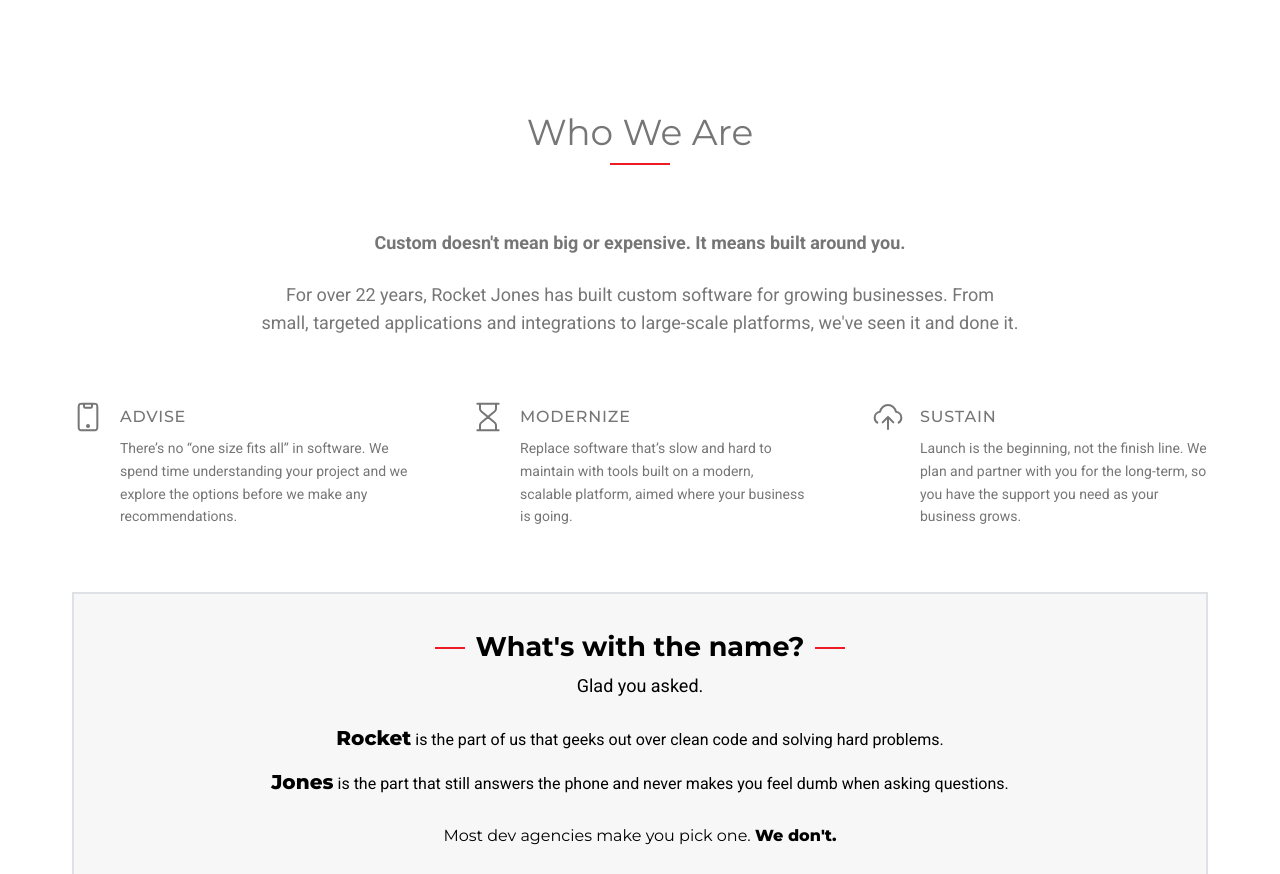
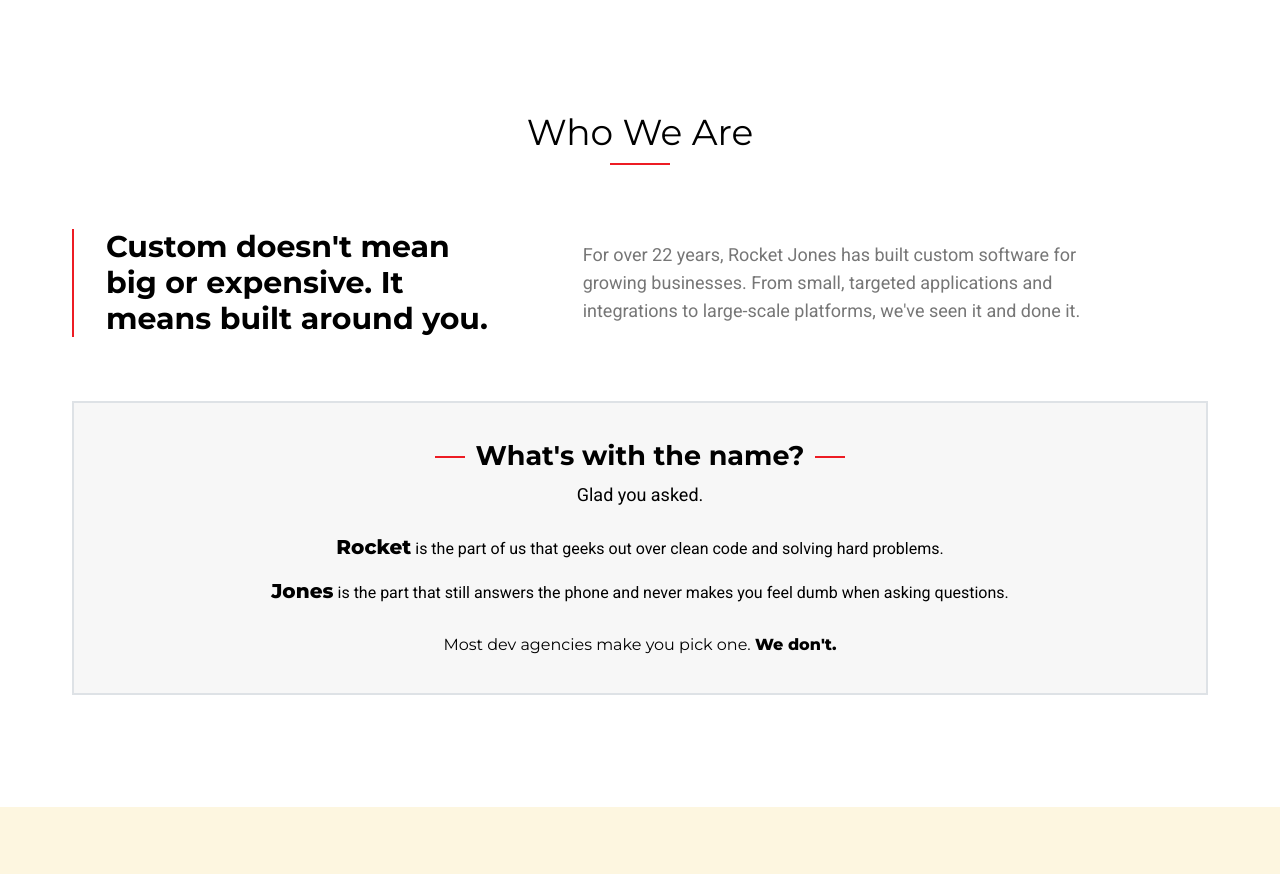
Before and after one commit to rocketjonesinteractive/rocketjones-com, a Next.js app: page / in a window 1280 px wide. Shown: the part 1285-2159 px from the top of the page. Built offline with nearby package versions, Linux system fonts and the light colour scheme.

Commit message:
refactor: remove AboutTile component and restructure About section layout with new Intro component

```diff
--- a/src/components/ui/organisms/About/About.tsx
+++ b/src/components/ui/organisms/About/About.tsx
@@ -1,51 +1,38 @@
 import { Section } from '@/components/ui/atoms/Section/Section';
 import { SectionHeading } from '../../molecules/SectionHeading/SectionHeading';
-import { ReactNode } from 'react';
-import Hourglass from '@/../public/img/icons/hourglass.svg';
-import Phone from '@/../public/img/icons/phone.svg';
-import UploadCloud from '@/../public/img/icons/upload-cloud.svg';
 import { AnimateOnScrollDiv } from '@/components/ui/molecules/AnimateOnScrollDiv/AnimateOnScroll';
-import { addDelay, animationVariants } from '@/utils/animations';
+import { animationVariants } from '@/utils/animations';
 
 export const About = () => {
   return (
     <Section id={'about'}>
-      <SectionHeading caption={''} title={<>Who We Are</>} titleClassName={'text-grey'} />
-      <div className="mx-auto mb-6 max-w-3xl px-4 text-center text-base font-bold leading-relaxed [text-wrap:balance] md:text-lg">
-        Custom doesn&apos;t mean big or expensive. It means built around you.
-      </div>
-      <div className="mx-auto mb-16 max-w-5xl px-4 text-center text-base leading-relaxed [text-wrap:balance] md:text-lg">
-        For over 22 years, Rocket Jones has built custom software for growing businesses. From small, targeted
-        applications and integrations to large-scale platforms, we&apos;ve seen it and done it.
-      </div>
-      <div className="mx-4 grid grid-cols-1 items-start justify-center gap-8 md:mx-8 md:gap-16 lg:grid-cols-3">
-        <AboutTile
-          title={'Advise'}
-          description={
-            'There’s no “one size fits all” in software. We spend time understanding your project and we explore the options before we make any recommendations.'
-          }
-          icon={<Phone />}
-          animDelay={0}
-        />
-        <AboutTile
-          title={'Modernize'}
-          description={
-            'Replace software that’s slow and hard to maintain with tools built on a modern, scalable platform, aimed where your business is going.'
-          }
-          icon={<Hourglass />}
-          animDelay={0.2}
-        />
-        <AboutTile
-          title={'Sustain'}
-          description={
-            'Launch is the beginning, not the finish line. We plan and partner with you for the long-term, so you have the support you need as your business grows.'
-          }
-          icon={<UploadCloud />}
-          animDelay={0.4}
-        />
-      </div>
+      <SectionHeading caption={''} title={<>Who We Are</>} />
+      <Intro />
       <NameStory />
     </Section>
+  );
+};
+
+const Intro = () => {
+  return (
+    <div className="grid w-full items-center gap-8 px-4 md:px-8 lg:grid-cols-[5fr_7fr] lg:gap-16">
+      <AnimateOnScrollDiv variants={animationVariants.fadeInLeft}>
+        <div
+          className={
+            'border-b-2 border-red pb-6 text-center font-heading text-2xl font-bold leading-tight text-black ' +
+            '[text-wrap:balance] md:text-3xl lg:border-b-0 lg:border-l-2 lg:pb-0 lg:pl-8 lg:text-left'
+          }
+        >
+          Custom doesn&apos;t mean big or expensive. It means built around you.
+        </div>
+      </AnimateOnScrollDiv>
+      <AnimateOnScrollDiv variants={animationVariants.fadeInRight}>
+        <div className={'text-center text-base leading-relaxed [text-wrap:balance] md:text-lg lg:text-left'}>
+          For over 22 years, Rocket Jones has built custom software for growing businesses. From small, targeted
+          applications and integrations to large-scale platforms, we&apos;ve seen it and done it.
+        </div>
+      </AnimateOnScrollDiv>
+    </div>
   );
 };
 
@@ -92,27 +79,3 @@
     </div>
   );
 };
-
-const AboutTile = ({
-  title,
-  description,
-  icon,
-  animDelay,
-}: {
-  title: string;
-  description: string;
-  icon: ReactNode;
-  animDelay?: number;
-}) => {
-  return (
-    <AnimateOnScrollDiv variants={addDelay(animationVariants.aboutTile, animDelay ?? 0)}>
-      <div className="flex gap-4">
-        <div>{icon}</div>
-        <div>
-          <div className="mb-2 mt-1 font-heading font-medium uppercase tracking-wider">{title}</div>
-          <div className={'text-sm leading-relaxed'}>{description}</div>
-        </div>
-      </div>
-    </AnimateOnScrollDiv>
-  );
-};
```
